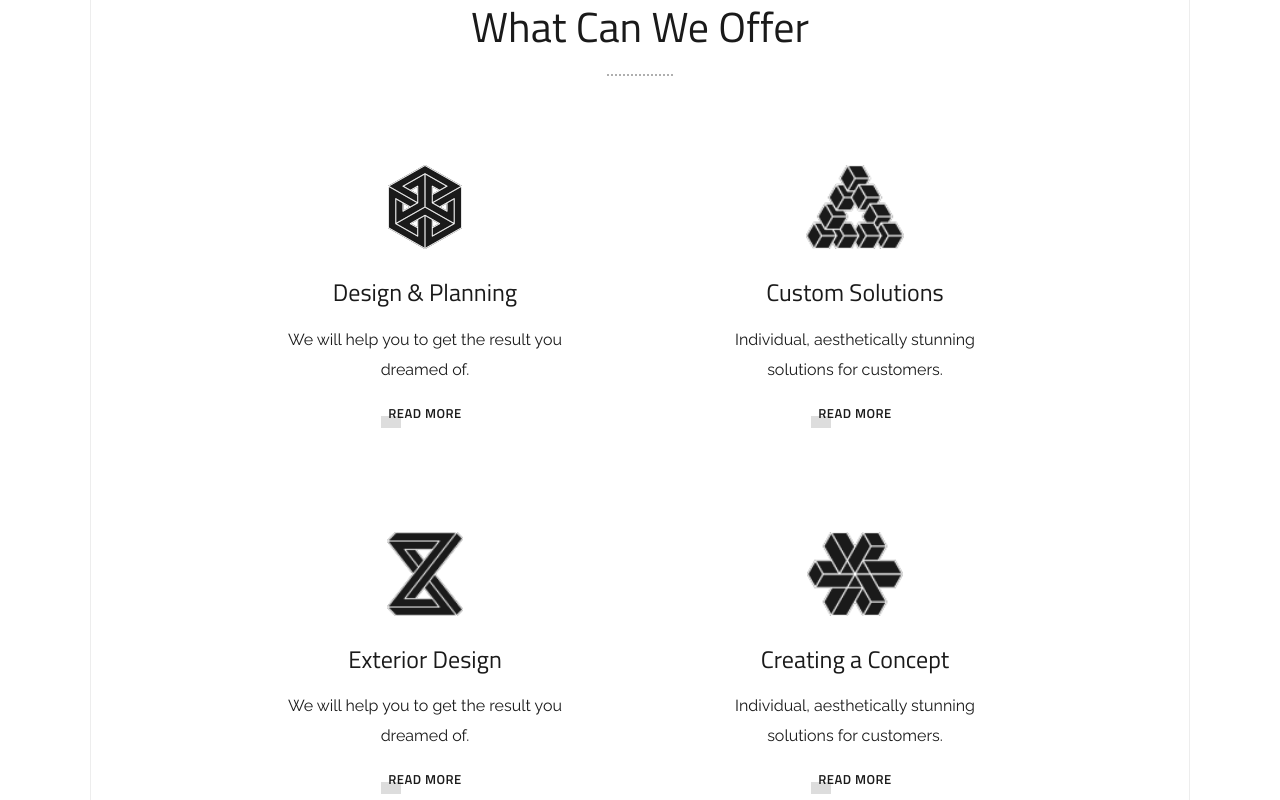
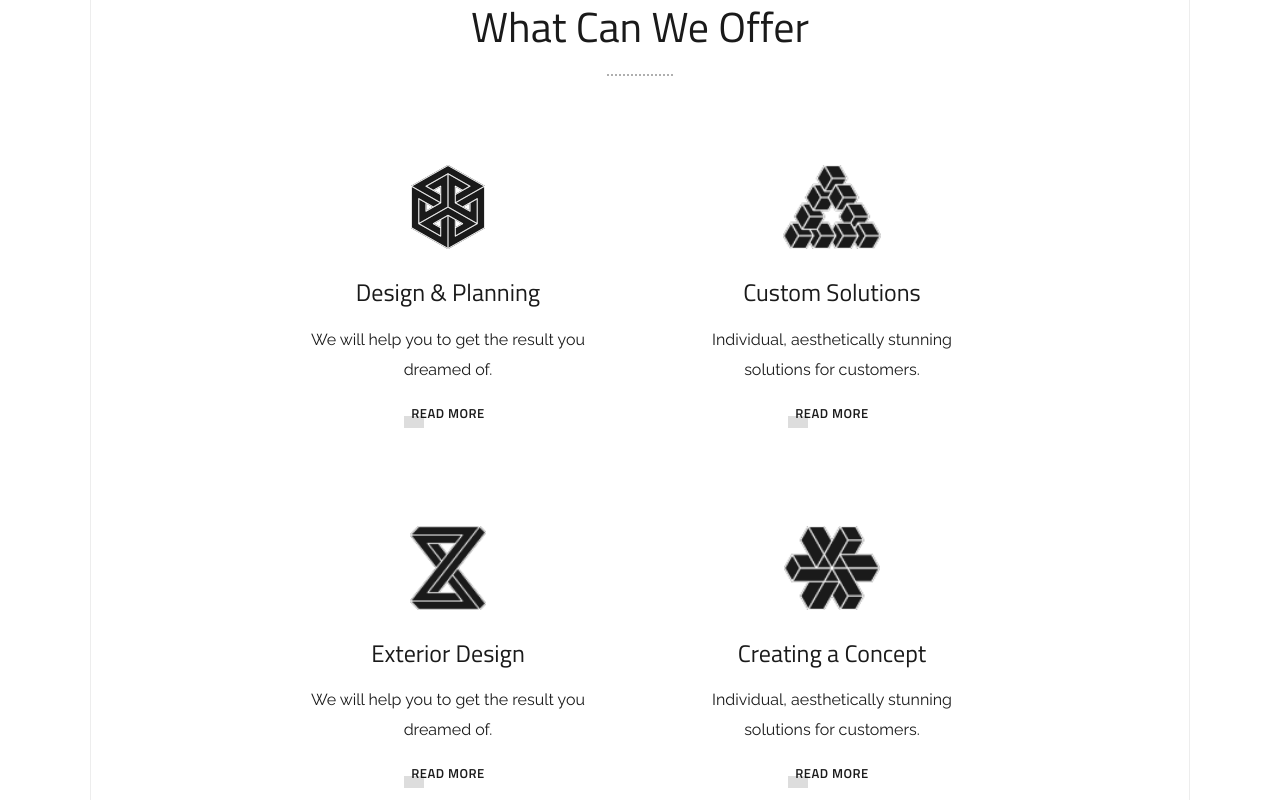
Before and after one commit to feyruzalizada/VRprogect, a Next.js app: page / in a window 1280 px wide. Shown: the part 2060-2860 px from the top of the page. Built offline with nearby package versions, Linux system fonts and the light colour scheme.

Commit message:
Tighten the service cards into a centred block

```diff
--- a/src/components/Services.module.css
+++ b/src/components/Services.module.css
@@ -64,9 +64,9 @@
 
 .grid {
   display: grid;
-  grid-template-columns: repeat(2, minmax(0, 370px));
+  grid-template-columns: repeat(2, minmax(0, 360px));
   justify-content: center;
-  gap: 30px 60px;
+  gap: 24px;
   margin-top: 44px;
 }
 
--- a/src/content/hero.ts
+++ b/src/content/hero.ts
@@ -42,8 +42,8 @@ export const heroSlides: HeroSlide[] = [
 ];
 
 export const heroSocial = [
-  { label: "Youtube", href: "#" },
-  { label: "Tik Tok", href: "#" },
-  { label: "Facebook", href: "#" },
-  { label: "Instagram", href: "#" },
+  { label: "Youtube", href: "https://youtube.com/@vrprojectaz?si=MyBR-4mzQdGecUab" },
+  { label: "Tik Tok", href: "https://www.tiktok.com/@vrproject.az?_r=1&_t=ZS-99iislsgC0d" },
+  { label: "Facebook", href: "https://www.facebook.com/share/1dPk5xoG5L/?mibextid=wwXIfr" },
+  { label: "Instagram", href: "https://www.instagram.com/vrproject.az?stkn=MXVqM3Jrc2xlajJrZg%3D%3D&utm_source=qr" },
 ];
```
